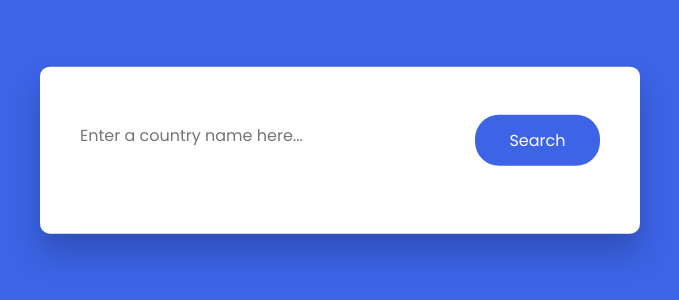
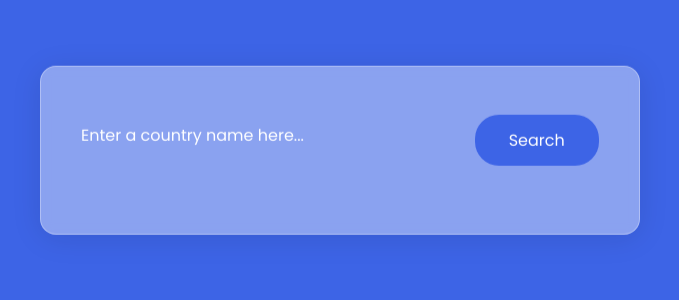
Before and after one commit to neutreNn/country-guide-app, a plain HTML site: page index.html in a window 1280 px wide. Shown: the part 250-550 px from the top of the page, without its empty margins (300-979 px from the left). Drawn offline with Linux system fonts and the light colour scheme.

Commit message:
Update style.css

```diff
--- a/style.css
+++ b/style.css
@@ -10,7 +10,6 @@ body {
 }
 
 .container {
-    background-color: #fff;
     padding: 3em 2.5em;
     max-width: 37.5em;
     width: 80vw;
@@ -18,8 +17,12 @@ body {
     transform: translate(-50%, -50%);
     top: 50%;
     left: 50%;
-    border-radius: 0.62em;
-    box-shadow: 0 1.25em 1.8em rgba(8, 21, 65, 0.25);
+    background: rgba(255, 255, 255, 0.4);
+    border-radius: 16px;
+    box-shadow: 0 4px 30px rgba(0, 0, 0, 0.1);
+    backdrop-filter: blur(5.7px);
+    -webkit-backdrop-filter: blur(5.7px);
+    border: 1px solid rgba(255, 255, 255, 0.32);
 }
 
 .search-wrapper {
@@ -35,15 +38,25 @@ body {
     padding: 0.8em 0;
     border: none;
     border-radius: 1.5em;
+    transition: 0.5s ease;
+    cursor: pointer;
+}
+
+.search-wrapper button:hover {
+    background-color: #365ad3;
 }
 
 .search-wrapper input {
     font-size: 1em;
     padding: 0 0 0.65em;
     border: none;
-    border-radius: 2px solid #3f64e6;
     outline: none;
-    color: #222a43;
+    background: transparent;
+    color: #fff;
+}
+
+.search-wrapper input::placeholder {
+    color: #fff;
 }
 
 #result {
@@ -59,7 +72,7 @@ body {
 
 .container h2 {
     font-weight: 600;
-    color: #222a43;
+    color: #001658;
     text-align: center;
     text-transform: uppercase;
     letter-spacing: 2px;
@@ -74,11 +87,11 @@ body {
 .container h4 {
     display: inline;
     font-weight: 500;
-    color: #222a43;
+    color: #001658;
 }
 
 .container span {
-    color: #5d6274;
+    color: #fff;
 }
 
 .container h3 {
```
